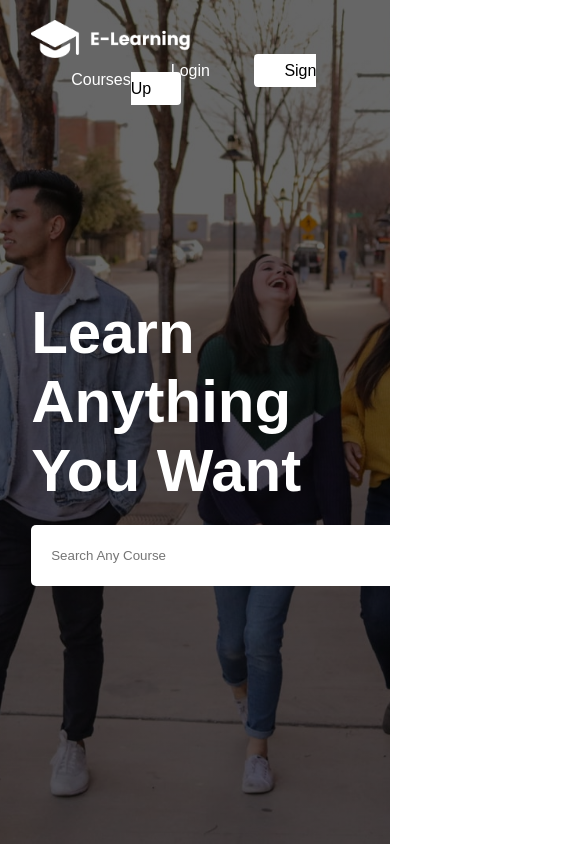
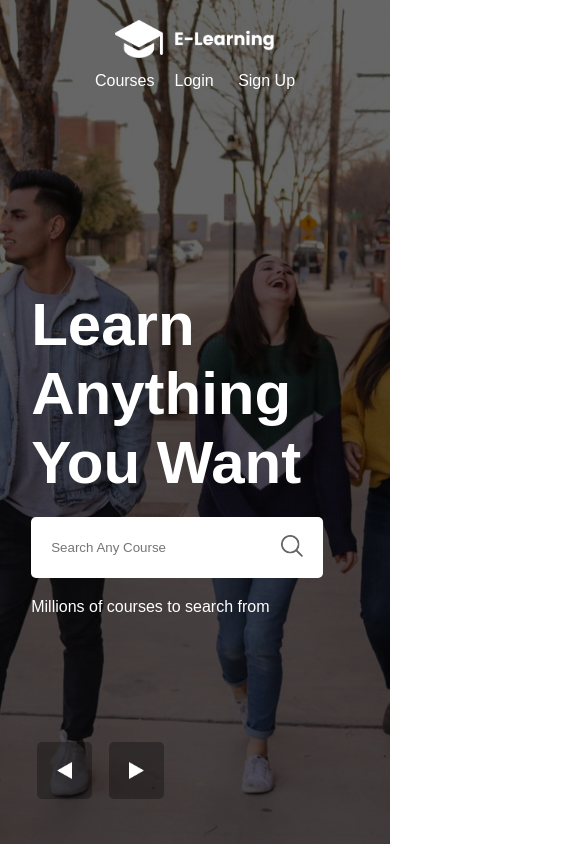
Before and after one commit to IsaacCavallaro/simpleDesign, a plain HTML site: page index.html in a window 390 px wide. Shown: the top 844 px of the page, 585 px wide, since content can reach past the window. Drawn offline with Linux system fonts and the light colour scheme.

Commit message:
Style for 700px max-width and adding to content section

```diff
--- a/index.html
+++ b/index.html
@@ -27,6 +27,11 @@
                 <input type="text" placeholder="Search Any Course">
                 <button type="submit"><img src="images/search.png"></button>
             </div>
+            <p>Millions of courses to search from</p>
+        </div>
+        <div class="arrow">
+            <img src="images/previous.png">
+            <img src="images/next.png">
         </div>
     </div>
 
--- a/style.css
+++ b/style.css
@@ -80,3 +80,44 @@ nav{
 .search-box button img{
     width: 22px;
 }
+
+.arrow {
+    margin-top: 120px;
+}
+
+.arrow img{
+    width: 15px;
+    padding: 20px;
+    background: rgba(0,0,0,0.3);
+    border-radius: 5px;
+    box-sizing: content-box;
+    margin: 6px;
+    cursor: pointer;
+}
+
+@media (max-width: 700px){
+    .search-box input{
+        width: 230px;
+    }
+
+    .nav-logo{
+        flex-basis: 100%;
+        margin-bottom: 10px;
+        text-align: center;
+    }
+
+    .nav-links{
+        justify-content: center;
+    }
+
+    .nav-links a{
+        margin-left: 10px;
+        margin-right: 10px;
+    }
+
+    .nav-links .btn{
+        background: transparent;
+        color: #fff;
+        padding: 0;
+    }
+}
```
